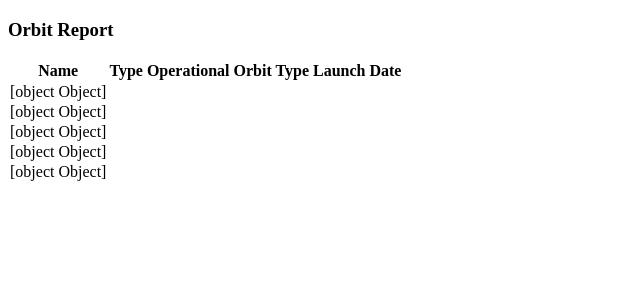
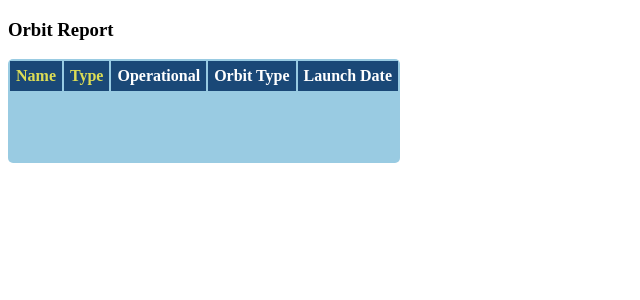
Before and after one commit to Rcolqui/orbit-report, an Angular app: page / in a window 1280 px wide. Shown: the top 300 px of the page, without its empty margins (0-640 px from the left). Built offline with nearby package versions, Linux system fonts and the light colour scheme.

Commit message:
Added CSS to orbit-list

```diff
--- a/src/app/orbit-list/orbit-list.component.css
+++ b/src/app/orbit-list/orbit-list.component.css
@@ -0,0 +1,28 @@
+.sortable {
+    cursor: pointer;
+    color: #dd5;
+}
+
+.warning {
+    background-color: #e42a2a;
+}
+
+table {
+  color: #111;
+  border-radius: 5px;
+  overflow: hidden;
+  margin: 12px 0;
+  min-width: 300px;
+  background: rgb(153, 203, 226);
+}
+
+.header-row {
+    background: #1a4877;
+    color: #fff
+}
+
+th, td {
+    text-align: left;
+    margin: 5px 10px;
+    padding: 6px;
+}
--- a/src/app/orbit-list/orbit-list.component.html
+++ b/src/app/orbit-list/orbit-list.component.html
@@ -7,5 +7,11 @@
         <th>Orbit Type</th>
         <th>Launch Date</th>
     </tr>
-    <tr *ngFor="let satellite of satellites">{{satellite}}</tr>
+    <tr *ngFor="let satellite of satellites">
+        <td>{{ satellite.name }}</td>
+        <td>{{ satellite.type }}</td>
+        <td>{{ satellite.operational }}</td>
+        <td>{{ satellite.orbitType }}</td>
+        <td>{{ satellite.launchDate }}</td>
+    </tr>
 </table>
```
